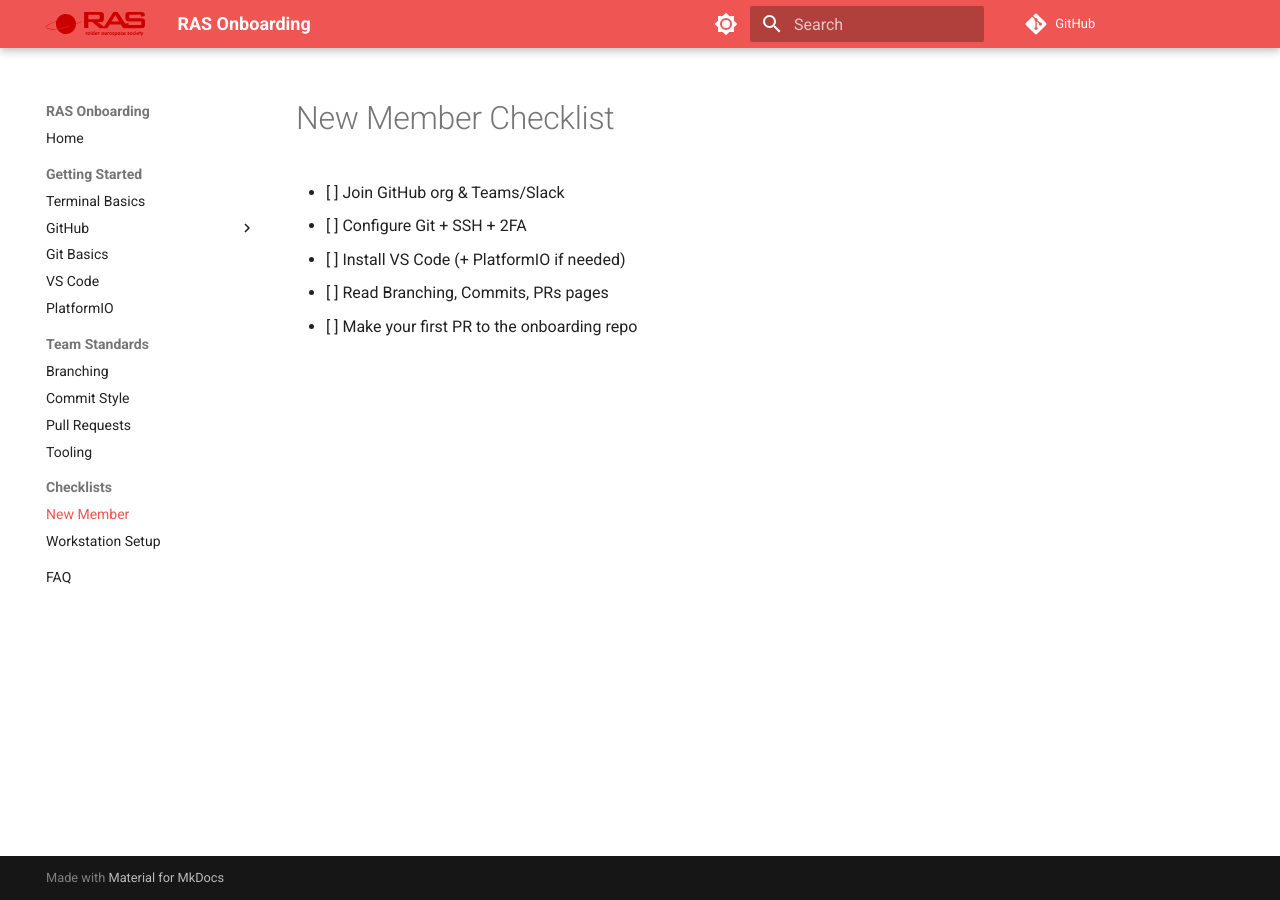
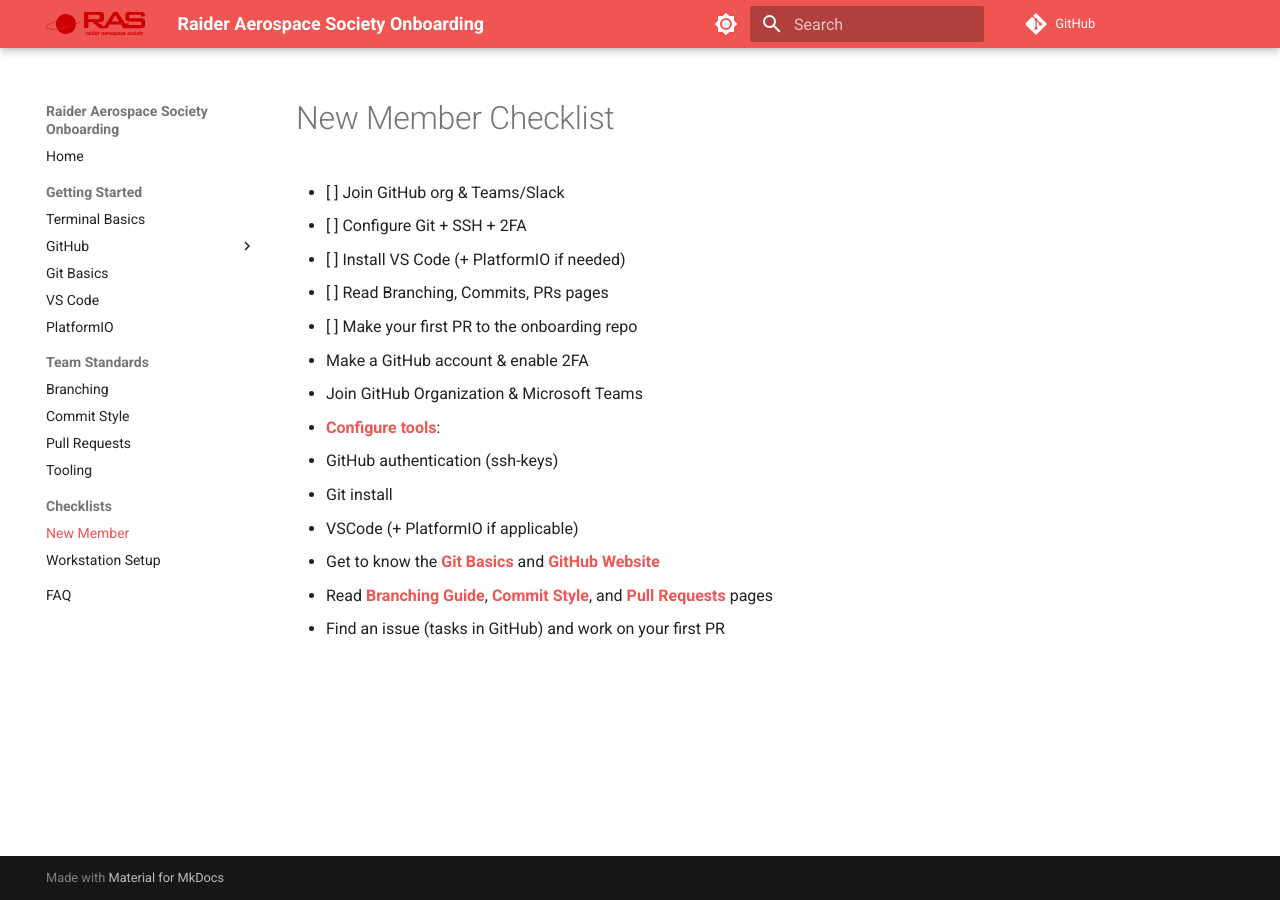
Before and after one commit to RaiderAerospaceSociety25-26/ras-handbook, an MkDocs documentation site: the page built from docs/checklists/new-member.md, in a window 1280 px wide. Built offline with MkDocs 1.6.1 and Material for MkDocs 9.7.7, drawn with Linux system fonts in a browser that asks for light colours; comment, search, counter and statistics services are not loaded.

Commit message:
chore: updates checklist

```diff
--- a/docs/checklists/new-member.md
+++ b/docs/checklists/new-member.md
@@ -5,3 +5,13 @@
 - [ ] Install VS Code (+ PlatformIO if needed)
 - [ ] Read Branching, Commits, PRs pages
 - [ ] Make your first PR to the onboarding repo
+
+- Make a GitHub account & enable 2FA
+- Join GitHub Organization & Microsoft Teams
+- **[Configure tools](workstation-setup.md)**:
+  - GitHub authentication (ssh-keys)
+  - Git install
+  - VSCode (+ PlatformIO if applicable)
+- Get to know the **[Git Basics](../getting-started/git.md)** and **[GitHub Website](../getting-started/github/github.md)**
+- Read **[Branching Guide](../standards/branching.md)**, **[Commit Style](../standards/commits.md)**, and **[Pull Requests](../standards/prs.md)** pages
+- Find an issue (tasks in GitHub) and work on your first PR
--- a/mkdocs.yml
+++ b/mkdocs.yml
@@ -1,7 +1,7 @@
-site_name: RAS Onboarding
+site_name: Raider Aerospace Society Onboarding
 site_description: Quickstart guides for joining one of our teams
 site_url: https://raideraerospacesociety25-26.github.io/ras-handbook/
-repo_url: https://github.com/<your-user-or-org>/<repo>
+repo_url: https://github.com/RaiderAerospaceSociety25-26/ras-handbook
 
 theme:
   name: material
```
